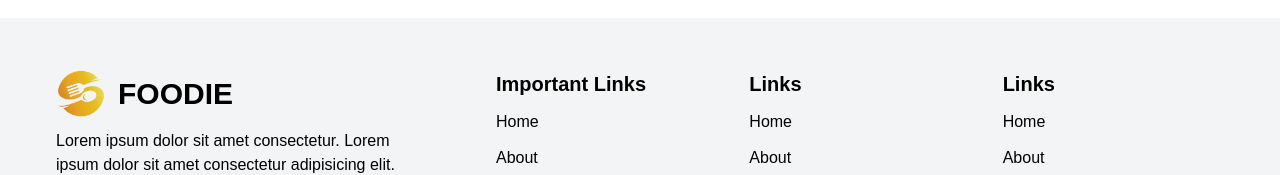
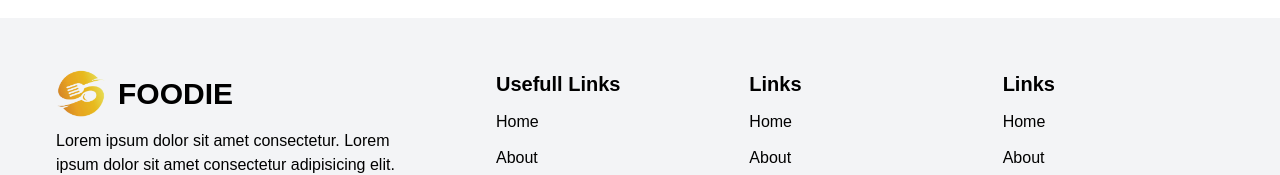
Before and after one commit to bintangnugrahaa/foodies-restaurant, a React (Vite) app: page / in a window 1280 px wide. Shown: the part 2590-2765 px from the top of the page. Built offline with nearby package versions, Linux system fonts and the light colour scheme.

Commit message:
fix footer

```diff
--- a/src/components/Footer/Footer.jsx
+++ b/src/components/Footer/Footer.jsx
@@ -51,7 +51,7 @@ const Footer = () => {
             <div className="">
               <div className="py-8 px-4 ">
                 <h1 className="sm:text-xl text-xl font-bold sm:text-left text-justify mb-3">
-                  Important Links
+                  Usefull Links
                 </h1>
                 <ul className={`flex flex-col gap-3`}>
                   <li className="cursor-pointer">Home</li>
```
